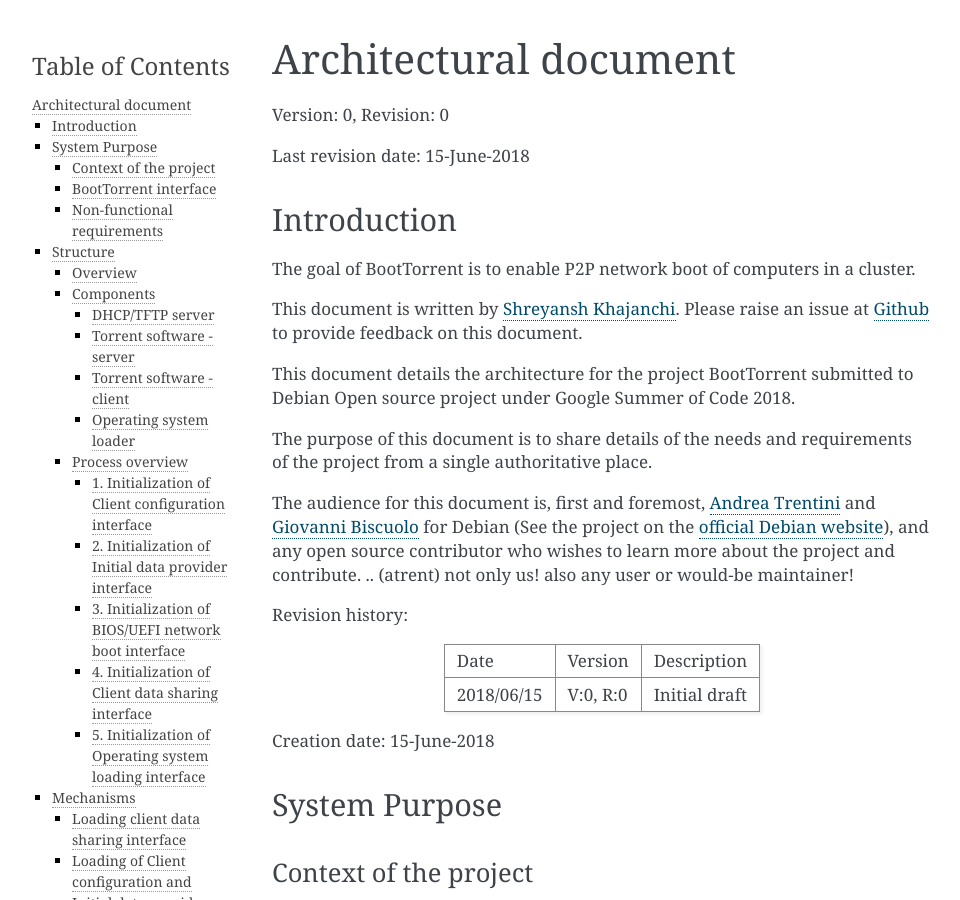
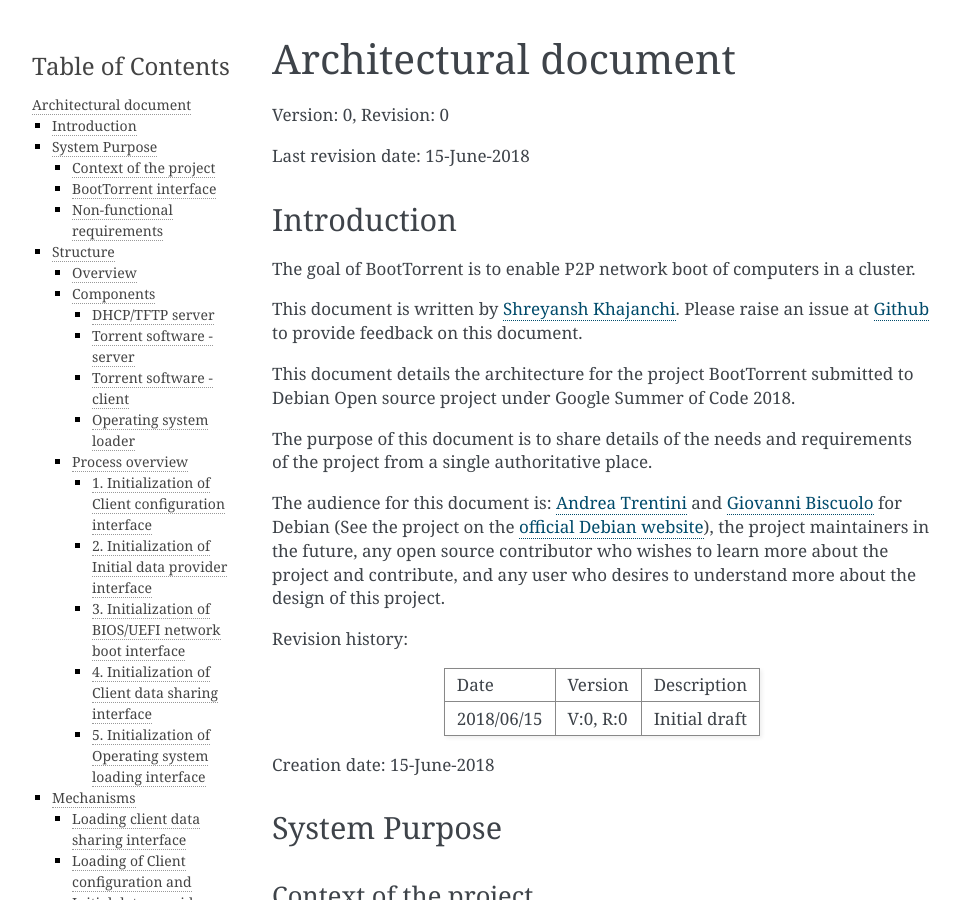
Before and after one commit to shreyanshk/boottorrent, a Sphinx documentation site: the page built from docs/architecture.rst, in a window 1280 px wide and 900 px high. Shown: the whole window, without its empty margins (148-1108 px from the left). Built offline with Sphinx 7.4.7, drawn with Linux system fonts in a browser that asks for light colours; pages that are not in the unit, such as notebooks, are missing from menus.

Commit message:
docs: arch: improve audience para

```diff
--- a/docs/architecture.rst
+++ b/docs/architecture.rst
@@ -17,8 +17,7 @@
 
 The purpose of this document is to share details of the needs and requirements of the project from a single authoritative place.
 
-The audience for this document is, first and foremost, `Andrea Trentini`_ and `Giovanni Biscuolo`_ for Debian (See the project on the `official Debian website`_), and any open source contributor who wishes to learn more about the project and contribute.
-.. (atrent) not only us! also any user or would-be maintainer!
+The audience for this document is: `Andrea Trentini`_ and `Giovanni Biscuolo`_ for Debian (See the project on the `official Debian website`_), the project maintainers in the future, any open source contributor who wishes to learn more about the project and contribute, and any user who desires to understand more about the design of this project.
 
 .. _Andrea Trentini: https://atrent.it
 .. _Giovanni Biscuolo: https://github.com/gbiscuolo
```
